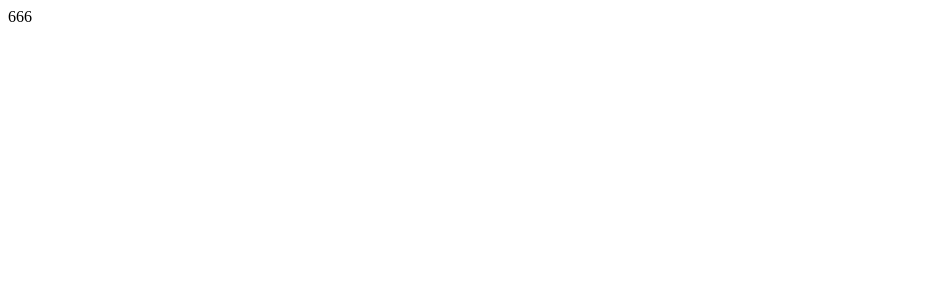
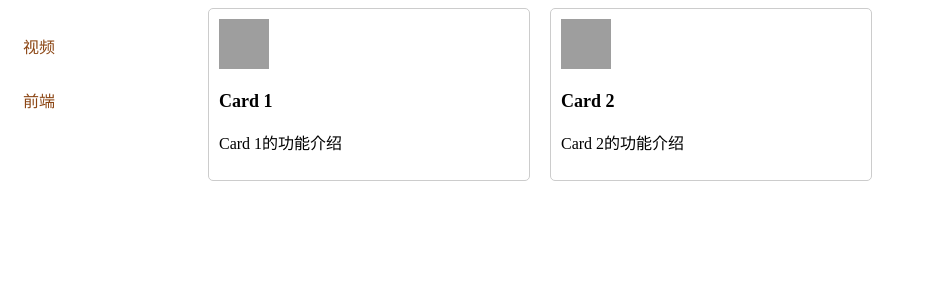
Before and after one commit to isxcode/tools-yun, a Nuxt app: page / in a window 1280 px wide. Shown: the top 300 px of the page, without its empty margins (0-927 px from the left). Built offline with nearby package versions, Linux system fonts and the light colour scheme; grey boxes are pictures that could not be loaded.

Commit message:
初始化项目

```diff
--- a/app.vue
+++ b/app.vue
@@ -1,5 +1,210 @@
 <template>
-  <div>
-    666
+  <div class="container">
+    <div class="left-panel">
+      <div class="logo">
+        <!-- Logo部分 -->
+      </div>
+      <div class="category-list">
+        <ul>
+          <li v-for="category in categories" :key="category.id" @click="changeCategory(category.name)">
+            {{ category.name }}
+          </li>
+        </ul>
+      </div>
+    </div>
+    <div class="right-panel">
+      <div class="card-list">
+        <div v-for="card in currentCategoryCards" :key="card.id" class="card" :class="{ 'hovered': card.isHovered }"
+             :style="{ transform: `rotate(${card.rotation}deg)` }"
+             @mouseover="handleMouseOver(card)"
+             @mouseleave="handleMouseLeave(card)">
+          <div class="card-logo">
+            <img :src="card.logo" alt="Logo">
+          </div>
+          <div class="card-content" @click="goToLink(card.link);">
+            <h3 class="card-name">{{ card.name }}</h3>
+            <p class="card-description">{{ card.description }}</p>
+          </div>
+        </div>
+        <div v-if="currentCategoryCards.length === 0">该分类下没有卡片。</div>
+      </div>
+    </div>
   </div>
 </template>
+
+<script>
+export default {
+  data() {
+    return {
+      isHovered: false,
+      rotation: 0,
+      currentCategory: '视频',
+      categories: [
+        {
+          id: 1, name: '视频', cards: [
+            {
+              id: 1,
+              logo: 'logo1.png',
+              name: 'Card 1',
+              description: 'Card 1的功能介绍',
+              link: 'https://baidu.com'
+            },
+            {
+              id: 2,
+              logo: 'logo2.png',
+              name: 'Card 2',
+              description: 'Card 2的功能介绍',
+              link: 'https://baidu.com'
+            },
+            // 添加更多卡片...
+          ]
+        },
+        {
+          id: 2, name: '前端', cards: [
+            // 前端分类下的卡片
+          ]
+        },
+        // 添加更多分类...
+      ],
+    };
+  },
+  computed: {
+    currentCategoryCards() {
+      const category = this.categories.find(cat => cat.name === this.currentCategory);
+      return category ? category.cards : [];
+    }
+  },
+  methods: {
+    goToLink(url) {
+      // 在这里使用编程式导航进行跳转
+      window.location.href = url;
+    },
+    changeCategory(category) {
+      this.currentCategory = category;
+    },
+    handleMouseOver(card) {
+      card.isHovered = true;
+      card.rotation = -1;
+    },
+    handleMouseLeave(card) {
+      card.isHovered = false;
+      card.rotation = 0;
+    }
+  }
+}
+</script>
+
+<style scoped>
+
+@font-face {
+  font-family: 'moe';
+  src: url('//at.alicdn.com/t/webfont_jq0x47mjt6a.eot'); /* IE9*/
+  src: url('//at.alicdn.com/t/webfont_jq0x47mjt6a.eot?#iefix') format('embedded-opentype'), /* IE6-IE8 */ url('//at.alicdn.com/t/webfont_jq0x47mjt6a.woff2') format('woff2'),
+  url('//at.alicdn.com/t/webfont_jq0x47mjt6a.woff') format('woff'), /* chrome、firefox */ url('//at.alicdn.com/t/webfont_jq0x47mjt6a.ttf') format('truetype'), /* chrome、firefox、opera、Safari, Android, iOS 4.2+*/ url('//at.alicdn.com/t/webfont_jq0x47mjt6a.svg#Alibaba-PuHuiTi-Regular') format('svg'); /* iOS 4.1- */
+}
+
+body {
+  font-family: 'moe';
+}
+
+@media (max-width: 640px) {
+  .meta-right .meta-view {
+    display: unset !important;
+  }
+}
+
+.hovered {
+  box-shadow: 0 0 10px rgba(0, 0, 0, 0.3);
+}
+
+.container {
+  display: flex;
+  flex-wrap: wrap;
+}
+
+.left-panel {
+  flex: 1;
+  max-width: 200px; /* 调整左侧面板的最大宽度 */
+  /* 左侧内容样式 */
+}
+
+.right-panel {
+  flex: 2;
+  /* 右侧内容样式 */
+}
+
+.logo {
+  /* Logo部分样式 */
+}
+
+.category-list {
+  /* 链接分享分类列表样式 */
+}
+
+.category-list ul {
+  list-style: none;
+  padding: 0;
+}
+
+.category-list li {
+  margin-bottom: 10px;
+  cursor: pointer;
+  /* 其他样式 */
+  display: flex;
+  align-items: center;
+  color: #8B4513;
+  padding: 10px 15px;
+  border-radius: 5px;
+}
+
+.category-list li:hover {
+  background-color: #8B4513;
+  color: white;
+}
+
+.card-list {
+  display: flex;
+  flex-wrap: wrap;
+}
+
+.card {
+  width: 300px;
+  margin-right: 20px;
+  margin-bottom: 20px;
+  padding: 10px;
+  border: 1px solid #ccc;
+  border-radius: 5px;
+}
+
+.card-logo img {
+  width: 50px;
+  height: 50px;
+}
+
+.card-content {
+  margin-top: 10px;
+}
+
+.card-name {
+  font-size: 18px;
+  font-weight: bold;
+}
+
+.card-description {
+  margin-top: 5px;
+}
+
+.card-link {
+  display: inline-block;
+  margin-top: 10px;
+  background-color: #8B4513;
+  color: white;
+  padding: 5px 10px;
+  border-radius: 5px;
+  text-decoration: none;
+}
+
+.card-link:hover {
+  background-color: #654321;
+}
+</style>
```
